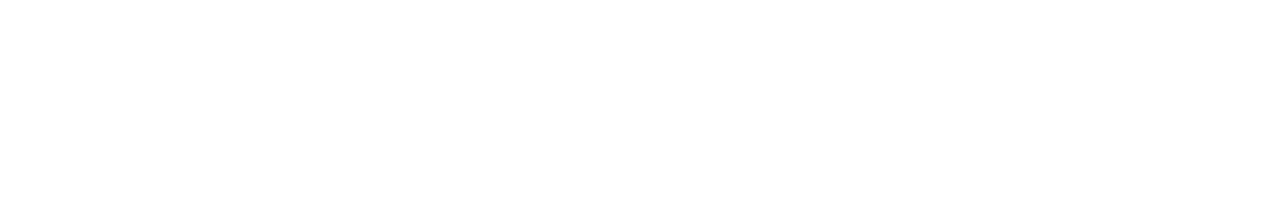
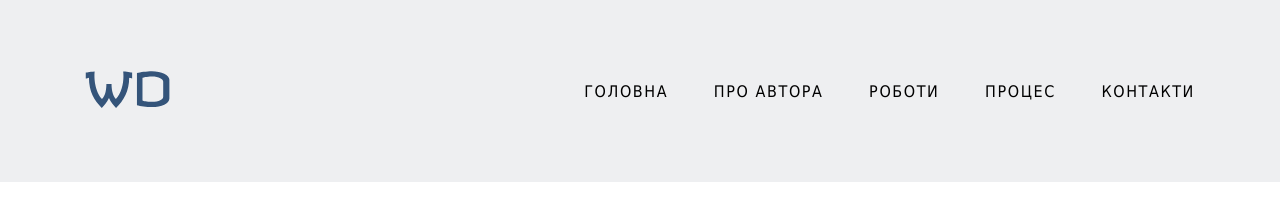
Before and after one commit to AleksandrGontarev/hw_6_html_basic_hillel, a plain HTML site: page index.html in a window 1280 px wide. Drawn offline with Linux system fonts and the light colour scheme.

Commit message:
add header

```diff
--- a/css/style.css
+++ b/css/style.css
@@ -1,11 +1,61 @@
 * {
     margin: 0;
+    box-sizing: border-box;
 }
 
-body. {
-
+clearfix::after {
+    content: '';
+    display: table;
+    clear: both;
 }
 
-container. {
+.body {
+    font-family: 'Tahoma', sans-serif;
+    font-style: normal;
+    font-weight: normal;
+    margin: 0 auto;
+}
 
+.container {
+    width: 1110px;
+    margin: 0 auto;
 }
+
+.header {
+    background-color: #EEEFF1;
+    padding-top: 71px;
+    padding-bottom: 73px;
+}
+
+.head-menu {
+    height: 38px;
+}
+
+.logo {
+    width: 85px;
+    height: 38px;
+    float: left;
+}
+
+.menu {
+    padding-top: 8px;
+    padding-bottom: 9px;
+    float: right;
+    text-align: left;
+}
+
+.menu a {
+    text-decoration: none;
+    text-transform: uppercase;
+    font-size: 16px;
+    line-height: 26px;
+    letter-spacing: 0.1em;
+    padding-left: 41px;
+    color: #000000;
+}
+
+
+.menu a:hover,
+a:focus {
+    color: #34547A;
+}
--- a/index.html
+++ b/index.html
@@ -1,14 +1,30 @@
 <!DOCTYPE html>
-<html lang="en">
+<html lang="en, ua">
+
 <head>
     <meta charset="UTF-8">
     <meta http-equiv="X-UA-Compatible" content="IE=edge">
     <meta name="viewport" content="width=device-width, initial-scale=1.0">
+    <link rel="stylesheet" href="./css/style.css">
     <title>Document</title>
 </head>
-<body>
-    <header>
 
+<body class="body">
+    <header class="header">
+        <div class="container">
+            <div class="head-menu clearfix">
+                <a class="logo" href="#">
+                    <img src="./img/WD.svg" alt="logo">
+                </a>
+                <nav class="menu">
+                    <a href="#" class="activ">головна</a>
+                    <a href="#">про автора</a>
+                    <a href="#">роботи</a>
+                    <a href="#">процес</a>
+                    <a href="#">контакти</a>
+                </nav>
+            </div>
+        </div>
     </header>
 
     <main>
@@ -21,4 +37,5 @@
 
     </footer>
 </body>
+
 </html>
```
Also changed, not shown: img/WD.svg (added).
